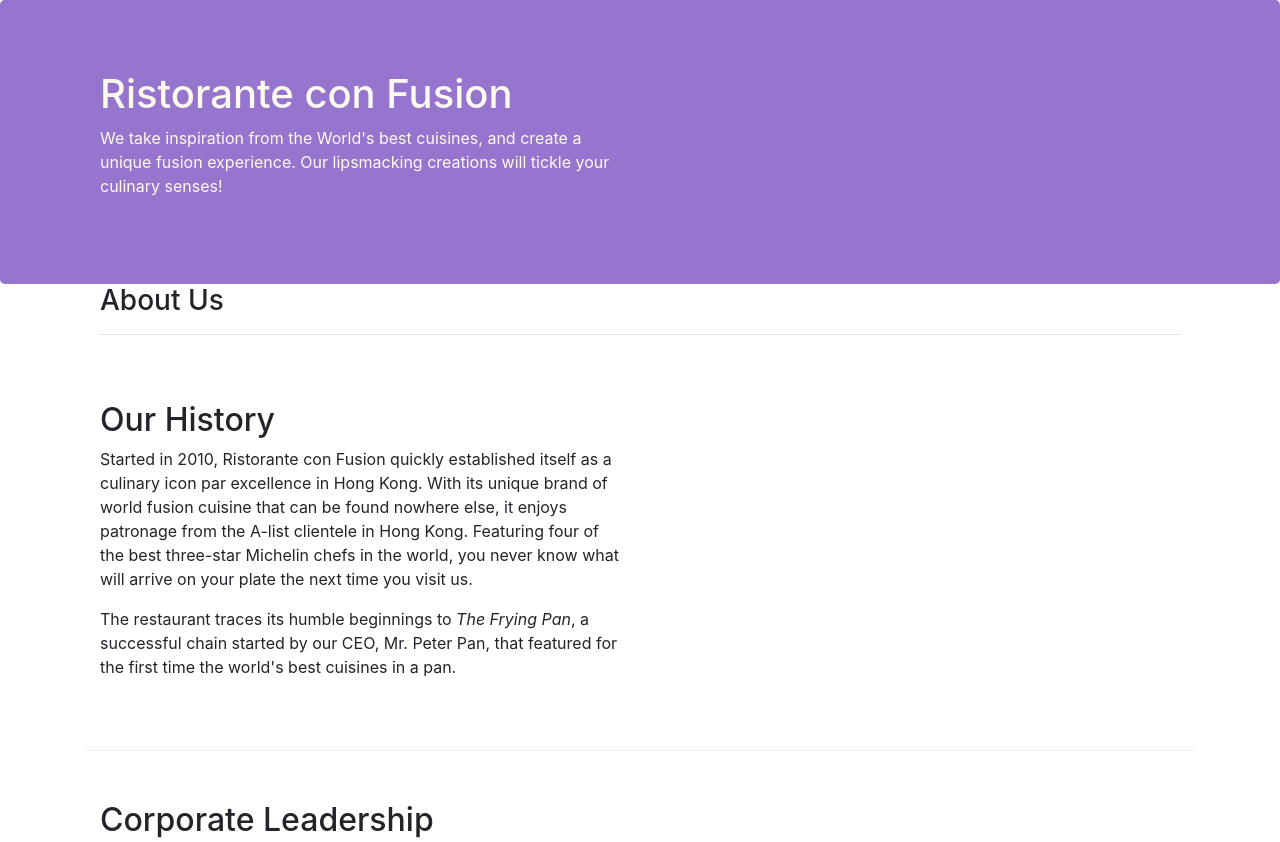
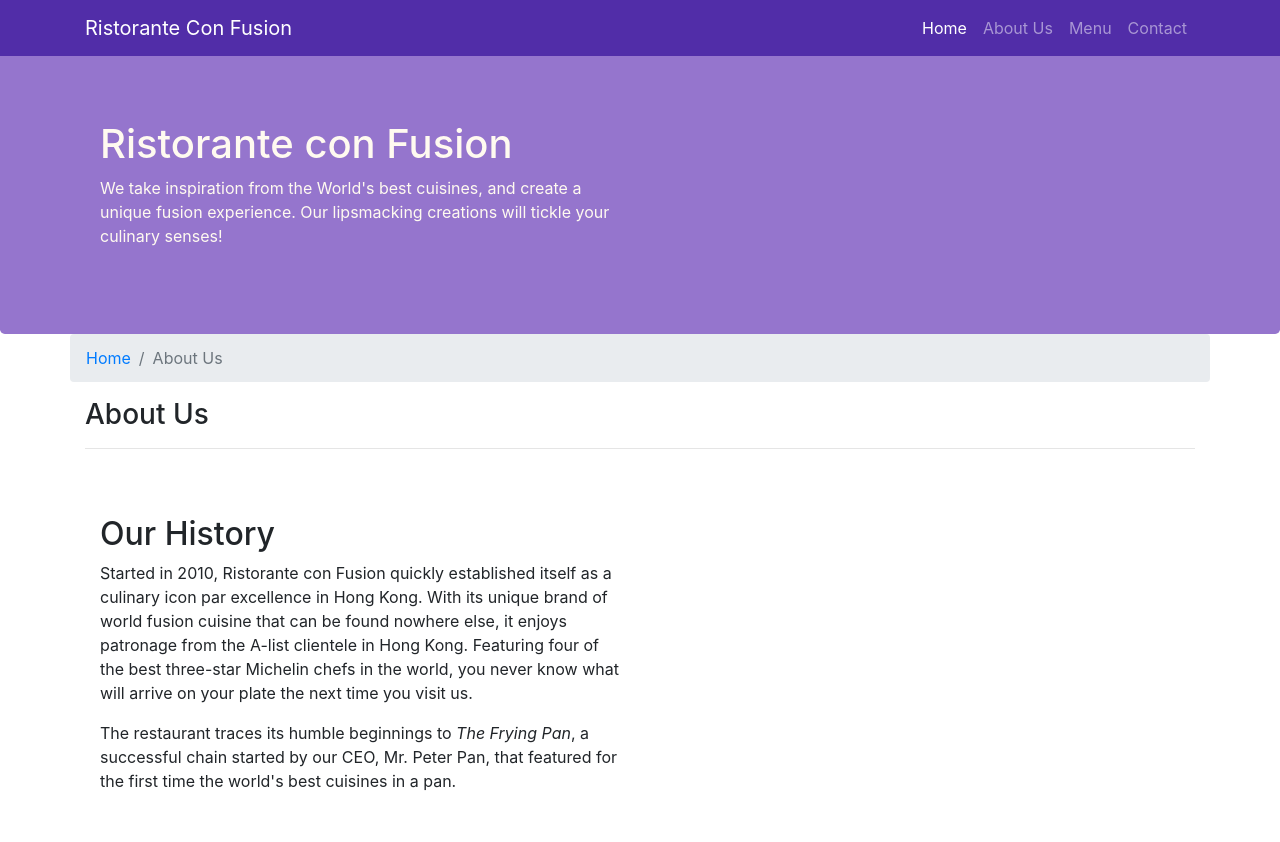
Before and after one commit to jonyoowa/conFusion, a website: page aboutus.html in a window 1280 px wide. Shown: the top 842 px of the page. Drawn offline with nearby package versions, Linux system fonts and the light colour scheme.

Commit message:
Navbar and Breadcrumbs

```diff
--- a/aboutus.html
+++ b/aboutus.html
@@ -14,6 +14,22 @@
 </head>
 
 <body>
+    <nav class="navbar navbar-dark navbar-expand-sm fixed-top">
+        <div class="container">
+            <button class="navbar-toggler" type="button" data-toggle="collapse" data-target="#Navbar">
+                <span class="navbar-toggler-icon"></span>
+            </button>
+            <a class="navbar-brand mr-auto" href="#">Ristorante Con Fusion</a>
+            <div class="collapse navbar-collapse" id="Navbar"></div>
+                <ul class="navbar-nav mr-auto">
+                    <li class="nav-item active"><a class="nav-link" href="./index.html">Home</a></li>
+                    <li class="nav-item"><a class="nav-link" href="./aboutus.html">About Us</a></li>
+                    <li class="nav-item"><a class="nav-link" href="#">Menu</a></li>
+                    <li class="nav-item"><a class="nav-link" href="#">Contact</a></li>
+                </ul>
+            </div>
+        </div>
+    </nav>
     <header class="jumbotron">
         <div class="container">
             <div class="row row-header">
@@ -28,7 +44,11 @@
     </header>
 
     <div class="container">
-        <div class="row row-header">
+        <div class="row">
+            <ol class="col-12 breadcrumb">
+                <li class="breadcrumb-item"><a href="./index.html">Home</a></li>
+                <li class="breadcrumb-item active">About Us</li>
+            </ol>
             <div class="col-12">
                <h3>About Us</h3>
                <hr>
@@ -68,8 +88,8 @@
                 <div class="col-4 offset-1 col-sm-2">
                     <h5>Links</h5>
                     <ul class="list-unstyled">
-                        <li><a href="#">Home</a></li>
-                        <li><a href="#">About</a></li>
+                        <li><a href="./index.html">Home</a></li>
+                        <li><a href="./aboutus.html">About Us</a></li>
                         <li><a href="#">Menu</a></li>
                         <li><a href="#">Contact</a></li>
                     </ul>
--- a/css/styles.css
+++ b/css/styles.css
@@ -28,3 +28,12 @@ address {
     margin:0px;
     color:#0f0f0f;
 }
+
+body {
+    padding:50px 0px 0px 0px;
+    z-index:0;
+}
+
+.navbar-dark {
+    background-color: #512DA8;
+}
```
Also changed, not shown: index.html (+18 -2 lines).
